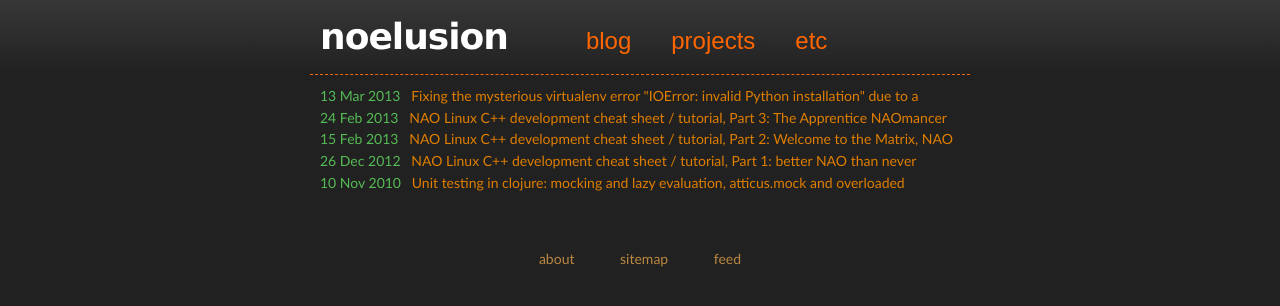
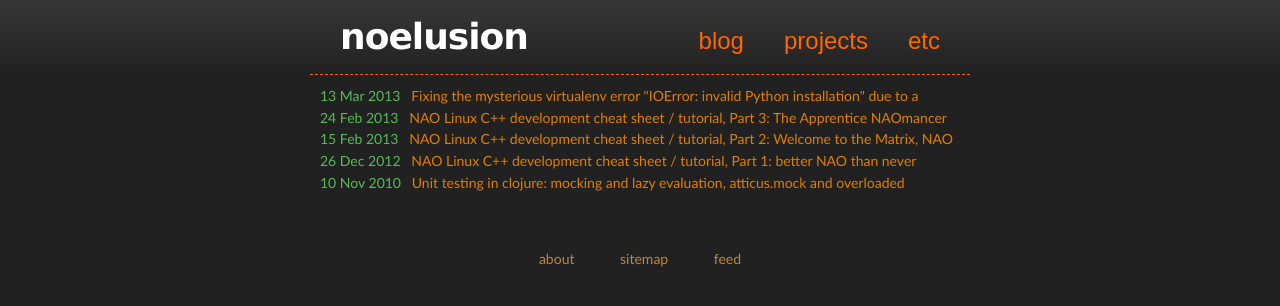
Before and after one commit to agravier/agravier.github.io, a Jekyll site: the page built from index.html, in a window 1280 px wide. Shown: the top 306 px of the page. Built offline with Jekyll 4.4.1, drawn with Linux system fonts in a browser that asks for light colours; Markdown is read by kramdown in place of the engine named in the settings.

```diff
--- a/stylesheets/stylesheet.css
+++ b/stylesheets/stylesheet.css
@@ -167,6 +167,8 @@
     font-weight: 700;
     padding-bottom: none;
     background: none;
+    position: relative;
+    left: 20px;
 }
 
 #project_title h1 {
@@ -185,12 +187,14 @@
     list-style-type:none;
     margin:0;
     padding:0;
+    position: absolute;
+    right: 20px;
+    bottom: 15px;
 }
 
 #header_menu ul li { display: inline; }
 
 #header_menu a {
-/*  border: solid 2px #ff6600; */
     padding: 5px;
     padding-left: 10px;
     padding-right: 10px;
@@ -536,12 +540,18 @@
 
     #header_menu a:hover {
         border: solid 2px #ba69ff;
-  border-radius: 3px;
+        border-radius: 0px;
         padding: 3px;
         text-decoration:none;
         -moz-box-shadow: none;
         -webkit-box-shadow: none;
         box-shadow: none;
+    }
+
+    #header_menu ul {
+        position: absolute;
+        right: 10px;
+        bottom: 13px;
     }
 
     #header_wrap h1 {
```
Lines whose indentation alone changed are shown as unchanged.
